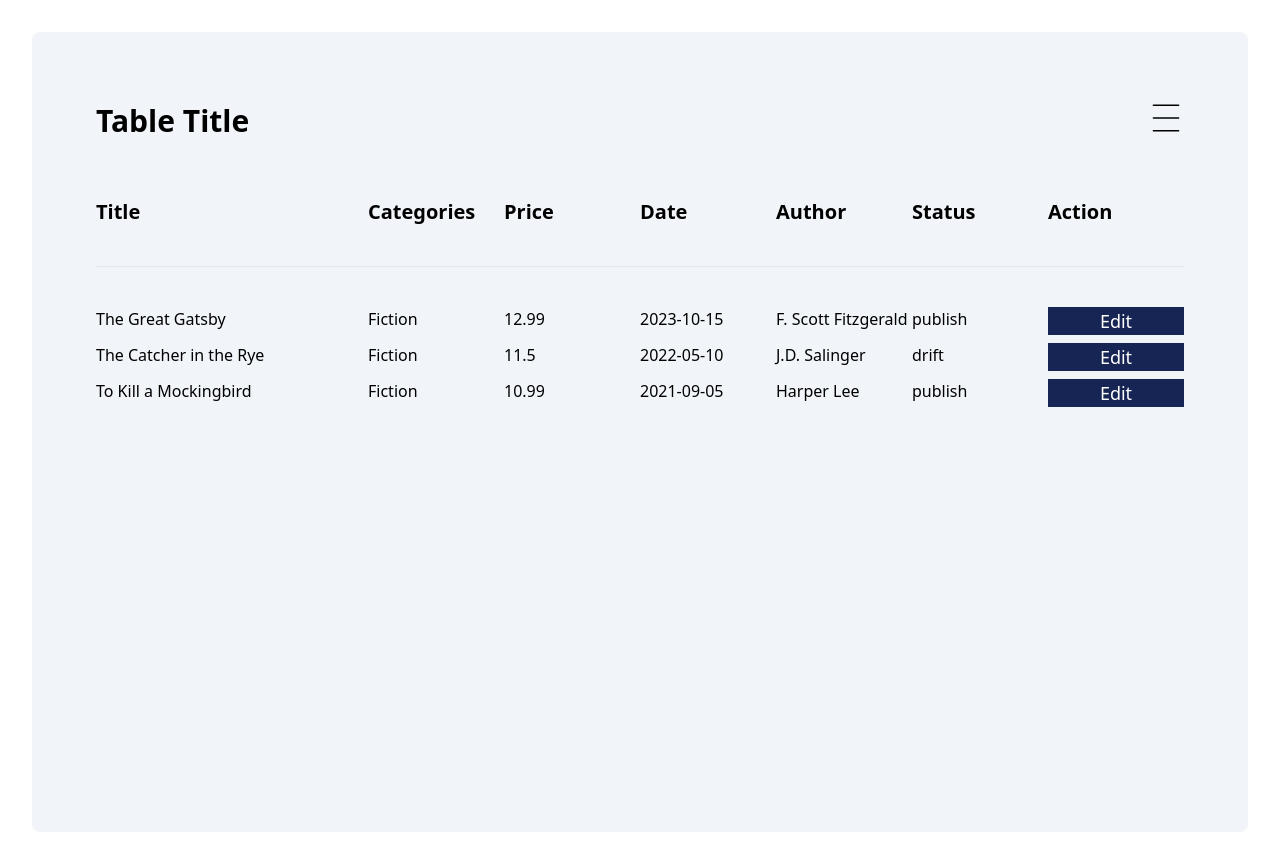
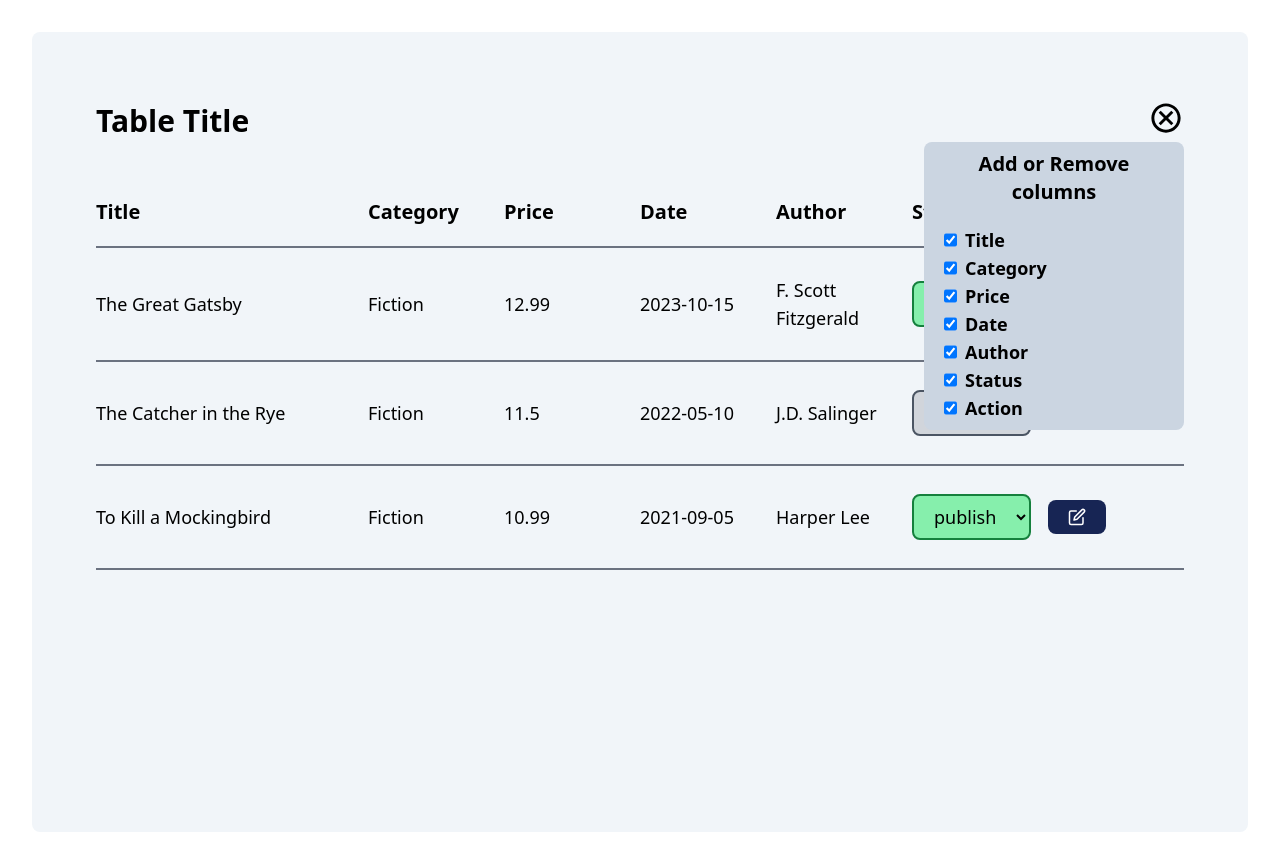
Before and after one commit to YusufHasan94/dynamic-table-component, a React (Vite) app: page / in a window 1280 px wide. Both pictures are taken after a click on the button 1166 px from the left and 118 px from the top of the page. Built offline with nearby package versions, Linux system fonts and the light colour scheme.

Commit message:
implement function requirments

```diff
--- a/index.html
+++ b/index.html
@@ -4,7 +4,7 @@
     <meta charset="UTF-8" />
     <link rel="icon" type="image/svg+xml" href="/vite.svg" />
     <meta name="viewport" content="width=device-width, initial-scale=1.0" />
-    <title>Table-compo</title>
+    <title>Table-Component</title>
   </head>
   <body>
     <div id="root"></div>
--- a/src/App.jsx
+++ b/src/App.jsx
@@ -5,22 +5,62 @@ import Table from "./Components/Table/Table";
 
 const App = () => {
   const [data, setData] = useState([]);
+  const [isOpen, setIsOpen] = useState(false);
+
+  //table columns
+  const tableCols = [
+    { title: "Title" },
+    { title: "Category" },
+    { title: "Price" },
+    { title: "Date" },
+    { title: "Author" },
+    { title: "Status" },
+    { title: "Action" },
+  ];
+
+  //fetching data form locally store json file
   useEffect(() => {
     try {
       fetch("/data.json")
         .then((res) => res.json())
         .then((data) => {
-          console.log(data);
           setData(data);
         });
     } catch (error) {
       console.log(error);
     }
   }, []);
+
+  //handle toggle dropdown of navigation bar
+  const handleToggle = () => {
+    setIsOpen(!isOpen);
+  };
+
+  //handle initial columns
+  const initialCols = tableCols.map((col) => col.title);
+  const [selectedCols, setSelectedCols] = useState(initialCols);
+
+  //handle toggle columns
+  const toggleCols = (colTitle) => {
+    if (selectedCols.includes(colTitle)) {
+      const filterCols = selectedCols.filter((col) => col != colTitle);
+      setSelectedCols(filterCols);
+    } else {
+      const restCols = [...selectedCols, colTitle];
+      setSelectedCols(restCols);
+    }
+  };
+
   return (
     <div className="max-w-[1440px] my-0 mx-auto  px-16 py-7 min-h-screen bg-slate-100 rounded-lg">
-      <Navbar />
-      <Table data={data} />
+      <Navbar
+        isOpen={isOpen}
+        handleToggle={handleToggle}
+        tableCols={tableCols}
+        selectedCols={selectedCols}
+        toggleCols={toggleCols}
+      />
+      <Table data={data} tableCols={tableCols} selectedCols={selectedCols} />
     </div>
   );
 };
--- /dev/null
+++ b/src/Components/Navbar/NavItems.jsx
@@ -0,0 +1,27 @@
+import React from "react";
+
+const NavItems = ({ tableCols, selectedCols, toggleCols }) => {
+  return (
+    <div>
+      <div className="flex flex-col bg-slate-300 px-5 py-2 rounded-lg">
+        <h1 className="text-xl font-semibold text-center mb-5">
+          Add or Remove columns
+        </h1>
+        {tableCols.map((col, index) => (
+          <div key={index} className="flex gap-2 text-lg font-semibold">
+            <input
+              type="checkbox"
+              name="navItem"
+              id=""
+              checked={selectedCols.includes(col.title)}
+              onChange={() => toggleCols(col.title)}
+            />
+            <h1>{col.title}</h1>
+          </div>
+        ))}
+      </div>
+    </div>
+  );
+};
+
+export default NavItems;
--- a/src/Components/Navbar/Navbar.jsx
+++ b/src/Components/Navbar/Navbar.jsx
@@ -1,16 +1,33 @@
 import React from "react";
 import { CiMenuBurger } from "react-icons/ci";
+import { IoMdCloseCircleOutline } from "react-icons/io";
+import NavItems from "./NavItems";
 
-const Navbar = () => {
+const Navbar = ({
+  isOpen,
+  handleToggle,
+  tableCols,
+  selectedCols,
+  toggleCols,
+}) => {
   return (
     <div className="w-full flex justify-between items-center mt-10">
       <div>
         <h1 className="text-3xl font-semibold">Table Title</h1>
       </div>
-      <div>
-        <button className="text-4xl">
-          <CiMenuBurger />
+      <div className="relative">
+        <button className="text-4xl" onClick={handleToggle}>
+          {isOpen ? <IoMdCloseCircleOutline /> : <CiMenuBurger />}
         </button>
+        {isOpen ? (
+          <div className="absolute right-0 min-w-[260px]">
+            <NavItems
+              tableCols={tableCols}
+              selectedCols={selectedCols}
+              toggleCols={toggleCols}
+            />
+          </div>
+        ) : null}
       </div>
     </div>
   );
--- a/src/Components/Table/Table.jsx
+++ b/src/Components/Table/Table.jsx
@@ -1,22 +1,45 @@
 import React from "react";
 import TableCard from "./TableCard";
 
-const Table = ({ data }) => {
+const Table = ({ data, tableCols, selectedCols }) => {
   return (
     <div className="my-14">
-      <div className="flex justify-between text-xl font-semibold text-start">
-        <h1 className="flex-[2]">Title</h1>
-        <h1 className="flex-1">Categories</h1>
-        <h1 className="flex-1">Price</h1>
-        <h1 className="flex-1">Date</h1>
-        <h1 className="flex-1">Author</h1>
-        <h1 className="flex-1">Status</h1>
-        <h1 className="flex-1">Action</h1>
+      <div className="">
+        <div className="flex text-xl font-semibold">
+          {tableCols.map(
+            (col, index) =>
+              selectedCols.includes(col.title) && (
+                <h1
+                  key={index}
+                  className={`${
+                    col.title === "Title" ? "flex-[2]" : "flex-1"
+                  } text-start border-b-2 border-gray-500 pb-5`}
+                >
+                  {col.title}
+                </h1>
+              )
+          )}
+        </div>
+        <div className="w-full">
+          {data.map((row, rowIndex) => (
+            <div
+              key={rowIndex}
+              className="flex items-center border-b-2 border-gray-500 py-5"
+            >
+              {selectedCols.map((colTitle, colIndex) => (
+                <div
+                  key={colIndex}
+                  className={`${colTitle === "Title" ? "flex-[2]" : "flex-1"}`}
+                >
+                  {selectedCols.includes(colTitle) && (
+                    <TableCard item={row} colTitle={colTitle} />
+                  )}
+                </div>
+              ))}
+            </div>
+          ))}
+        </div>
       </div>
-      <hr className="my-10 " />
-      {data.map((item, index) => (
-        <TableCard key={index} item={item} />
-      ))}
     </div>
   );
 };
--- a/src/Components/Table/TableCard.jsx
+++ b/src/Components/Table/TableCard.jsx
@@ -1,15 +1,37 @@
 import React from "react";
+import { FiEdit } from "react-icons/fi";
 
-const TableCard = ({ item }) => {
+const TableCard = ({ item, colTitle }) => {
+  console.log(item);
   return (
-    <div className="flex text-start my-2">
-      <h1 className="flex-[2]">{item.title}</h1>
-      <h1 className="flex-1">{item.category}</h1>
-      <h1 className="flex-1">{item.price}</h1>
-      <h1 className="flex-1">{item.date}</h1>
-      <h1 className="flex-1">{item.author}</h1>
-      <h1 className="flex-1">{item.status[0]}</h1>
-      <button className="bg-blue-950 text-white text-lg flex-1">Edit</button>
+    <div className="flex text-start items-center my-2 gap-4 text-lg font-">
+      {colTitle === "Title" && <h1>{item.title}</h1>}
+      {colTitle === "Category" && <h1>{item.category}</h1>}
+      {colTitle === "Price" && <h1>{item.price}</h1>}
+      {colTitle === "Date" && <h1>{item.date}</h1>}
+      {colTitle === "Author" && <h1>{item.author}</h1>}
+      {colTitle === "Status" && (
+        <select
+          name="status"
+          id=""
+          className={`px-4 py-2 rounded-lg border-2 ${
+            item.status[0] === "publish"
+              ? "bg-green-300 border-green-700"
+              : "bg-gray-300 border-gray-600"
+          }`}
+        >
+          {item.status.map((i, index) => (
+            <option value={i} key={index}>
+              {i}
+            </option>
+          ))}
+        </select>
+      )}
+      {colTitle === "Action" && (
+        <button className="bg-blue-950 text-white text-lg px-5 py-2 rounded-lg">
+          <FiEdit />
+        </button>
+      )}
     </div>
   );
 };
```
